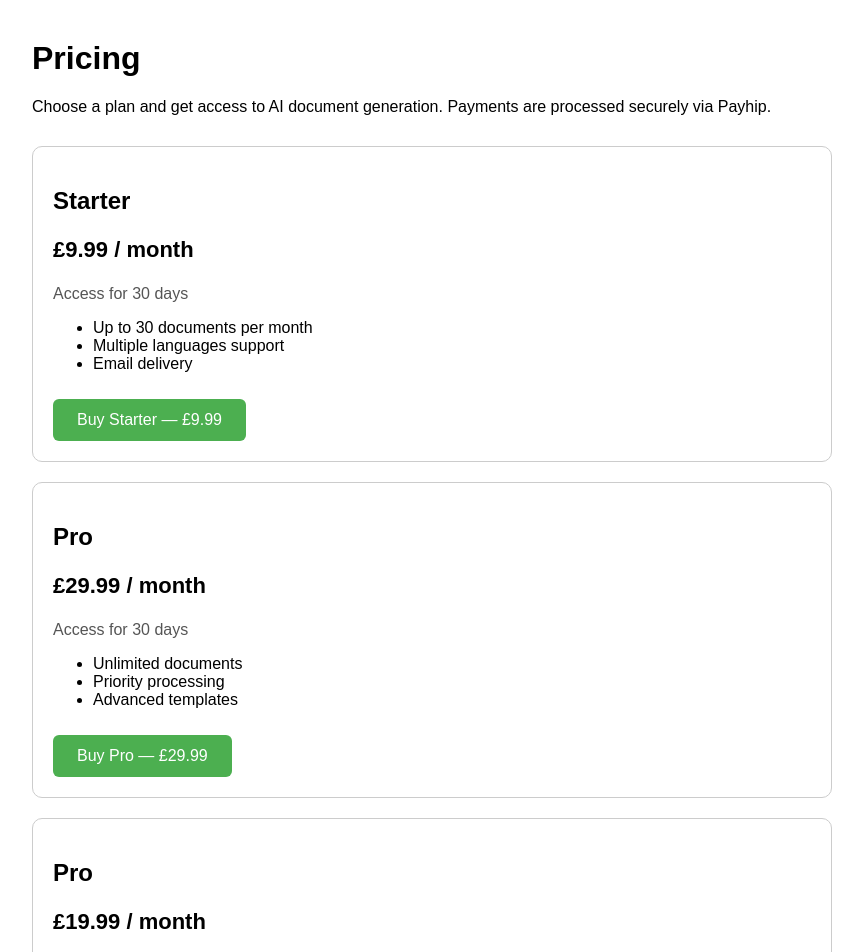
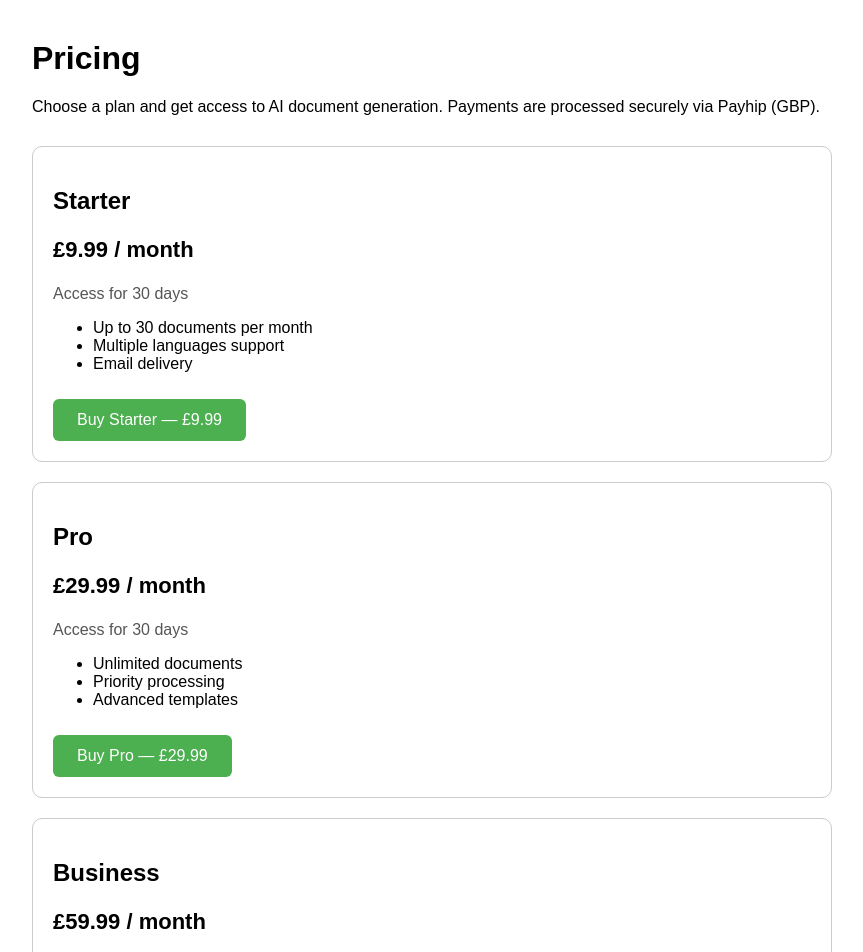
Before and after one commit to docpilot570/docpilot-ai, a Next.js app: page /pricing in a window 1280 px wide. Shown: the top 952 px of the page, without its empty margins (208-1071 px from the left). Built offline with nearby package versions, Linux system fonts and the light colour scheme.

Commit message:
Update pricing.js

```diff
--- a/pages/pricing.js
+++ b/pages/pricing.js
@@ -1,13 +1,14 @@
 export default function Pricing() {
   return (
-    <div style={{maxWidth:800, margin:"40px auto", fontFamily:"Arial", padding:"0 20px"}}>
+    <div style={{maxWidth:800, margin:"40px auto", fontFamily:"Arial, sans-serif", padding:"0 20px"}}>
       <h1>Pricing</h1>
 
       <p>
         Choose a plan and get access to AI document generation.
-        Payments are processed securely via Payhip.
+        Payments are processed securely via Payhip (GBP).
       </p>
 
+      {/* Starter */}
       <div style={{border:"1px solid #ccc", borderRadius:10, padding:20, marginTop:30}}>
         <h2>Starter</h2>
         <p style={{fontSize:22}}><b>£9.99 / month</b></p>
@@ -30,39 +31,14 @@ export default function Pricing() {
             marginTop:10
           }}
         >
-          Buy Starter —  £9.99
+          Buy Starter — £9.99
         </a>
       </div>
 
+      {/* Pro */}
       <div style={{border:"1px solid #ccc", borderRadius:10, padding:20, marginTop:20}}>
         <h2>Pro</h2>
-        <p style={{fontSize:22}}><b> £29.99 / month</b></p>
-        <p style={{color: "#555", marginBottom: "15px"}}>Access for 30 days</p>
-        <ul>
-          <li>Unlimited documents</li>
-          <li>Priority processing</li>
-          <li>Advanced templates</li>
-        </ul>
-        <a
-          href="https://payhip.com/order?link=DWVGs&pricing_plan=JrGElEEABn"
-          style={{
-            display: "inline-block",
-            padding:"12px 24px",
-            fontSize:16,
-            backgroundColor:"#4CAF50",
-            color:"white",
-            textDecoration:"none",
-            borderRadius:6,
-            marginTop:10
-          }}
-        >
-          Buy Pro —  £29.99
-        </a>
-      </div>
-
-      <div style={{border:"1px solid #ccc", borderRadius:10, padding:20, marginTop:20}}>
-        <h2>Pro</h2>
-        <p style={{fontSize:22}}><b>£19.99 / month</b></p>
+        <p style={{fontSize:22}}><b>£29.99 / month</b></p>
         <p style={{color: "#555", marginBottom: "15px"}}>Access for 30 days</p>
         <ul>
           <li>Unlimited documents</li>
@@ -86,9 +62,10 @@ export default function Pricing() {
         </a>
       </div>
 
+      {/* Business */}
       <div style={{border:"1px solid #ccc", borderRadius:10, padding:20, marginTop:20}}>
         <h2>Business</h2>
-        <p style={{fontSize:22}}><b>£49.99 / month</b></p>
+        <p style={{fontSize:22}}><b>£59.99 / month</b></p>
         <p style={{color: "#555", marginBottom: "15px"}}>Access for 30 days</p>
         <ul>
           <li>Unlimited documents</li>
@@ -113,7 +90,7 @@ export default function Pricing() {
         </a>
       </div>
 
-     <p style={{marginTop:30}}>
+      <p style={{marginTop:30}}>
         Need a custom plan for your business? Contact us via email.
       </p>
 
```
